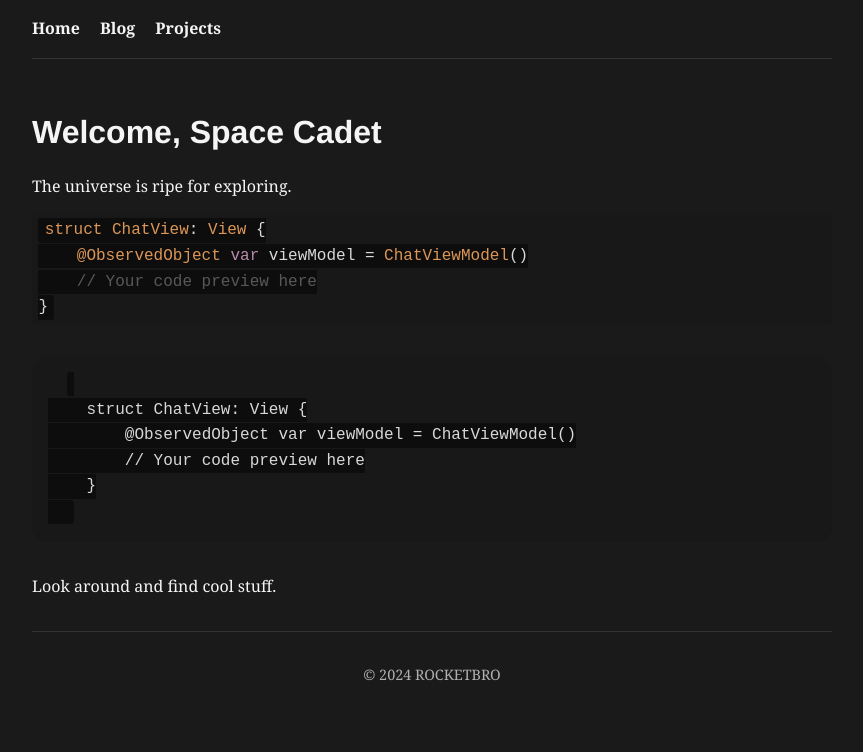
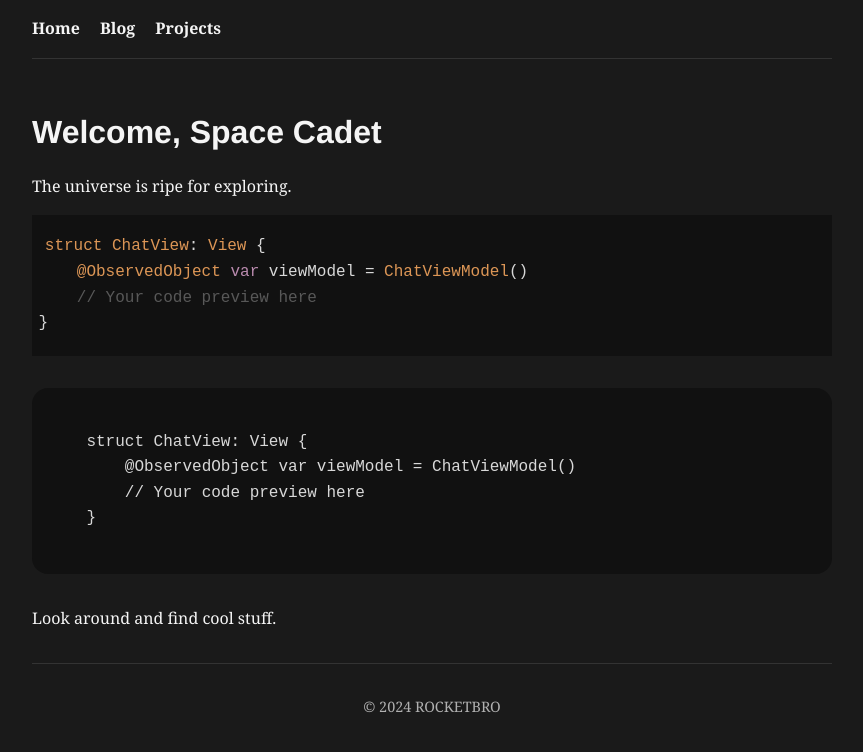
Before and after one commit to rocketbro/rocketbro.github.io, a Jekyll site: the page built from index.md, in a window 1280 px wide. Shown: the top 752 px of the page, without its empty margins (208-1071 px from the left). Built offline with Jekyll 4.4.1, drawn with Linux system fonts in a browser that asks for light colours.

Commit message:
code styling

```diff
--- a/assets/css/_sass/_syntax-highlighting.scss
+++ b/assets/css/_sass/_syntax-highlighting.scss
@@ -2,7 +2,7 @@
 .highlight table pre { margin: 0; }
 .highlight, .highlight .w {
   color: #d8d8d8;
-  background-color: #181818;
+  background-color: #111111;
 }
 .highlight .err {
   color: #181818;
@@ -89,3 +89,18 @@
 .highlight .ss {
   color: #a1b56c;
 }
+
+.highlight {
+  overflow-x: auto;
+
+  pre {
+    white-space: pre;
+    word-wrap: normal;
+    background: none;
+  }
+
+  code {
+    white-space: pre;
+    background: none;
+  }
+}
```
